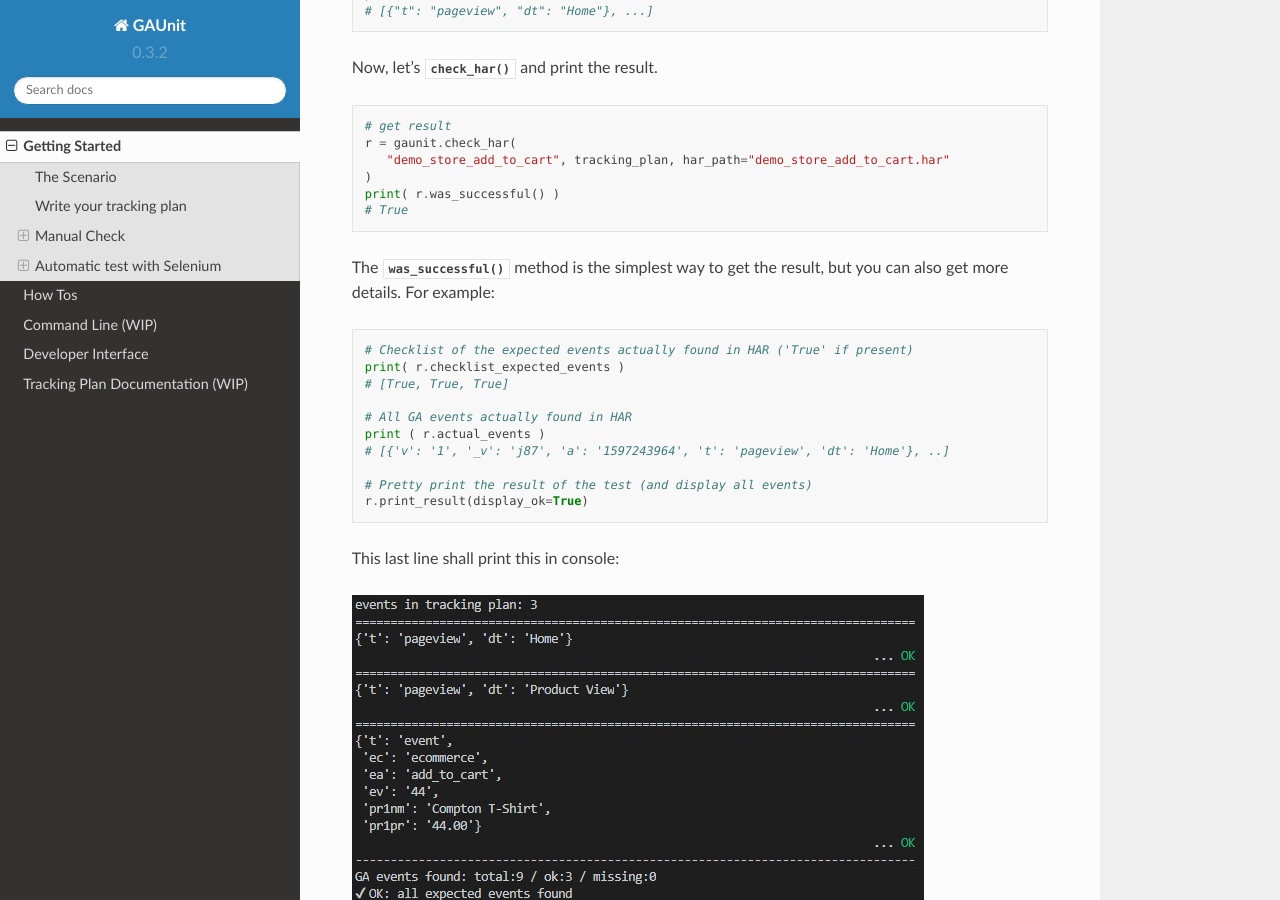
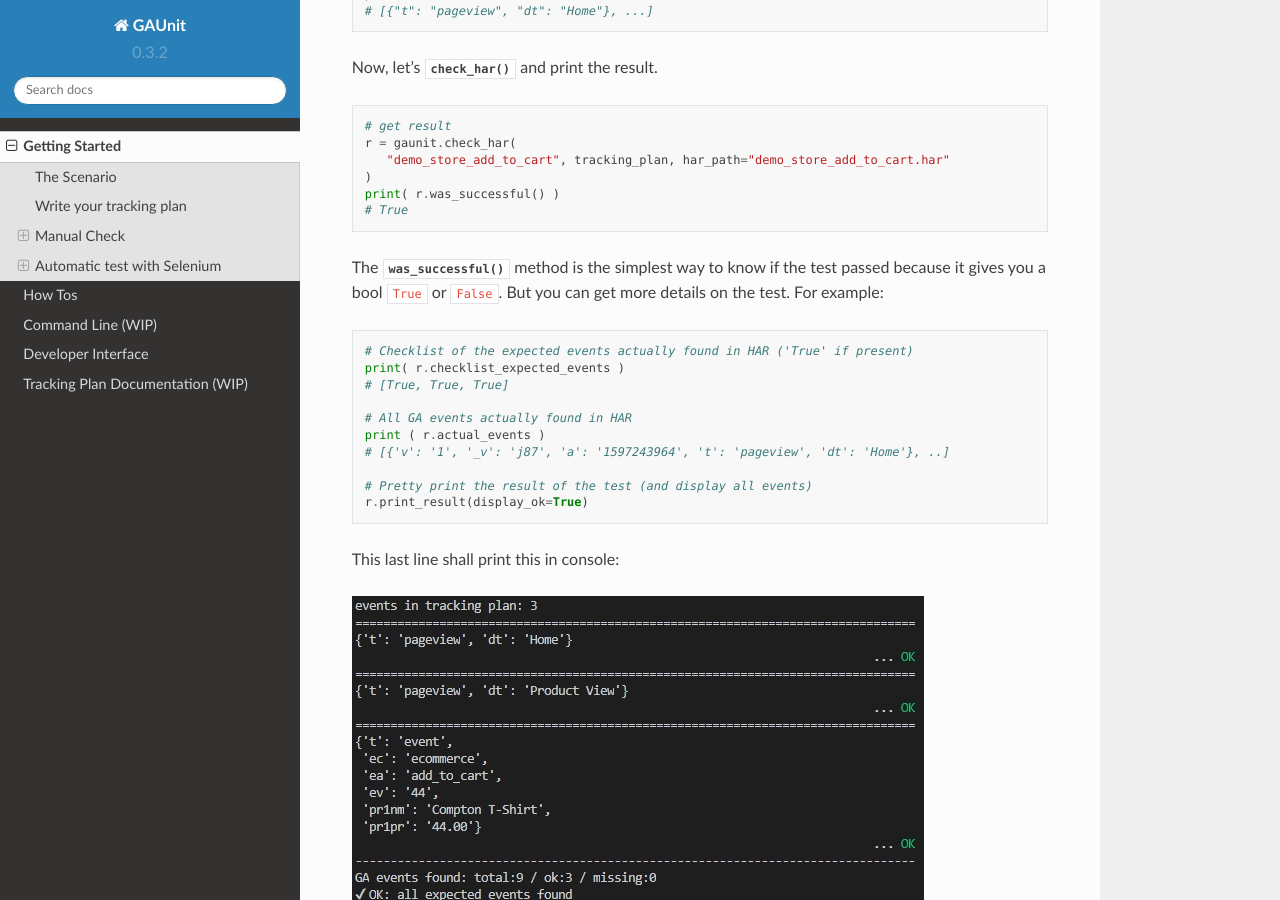
Before and after one commit to VinceCabs/GAUnit, a Sphinx documentation site: the page built from docs/tutorial.rst, in a window 1280 px wide and 900 px high, scrolled down 4667 px. Built offline with Sphinx 7.4.7 and the Read the Docs theme 2.0.0, drawn with Linux system fonts in a browser that asks for light colours; some of the changed text lies outside the part shown.

Commit message:
minor change to Getting Started section

```diff
--- a/docs/tutorial.rst
+++ b/docs/tutorial.rst
@@ -177,8 +177,8 @@ Now, let's :meth:`~gaunit.check_har()` and print the result.
    print( r.was_successful() )
    # True
 
-The :meth:`~gaunit.Result.was_successful()` method is the simplest way to get the result, but you can
-also get more details. For example:
+The :meth:`~gaunit.Result.was_successful()` method is the simplest way to know if the test passed because it gives you a
+bool ``True`` or ``False``. But you can get more details on the test. For example:
 
 .. code:: Python
 
```
Also changed, not shown: other parts of docs/tutorial.rst (+1 -1 lines).
